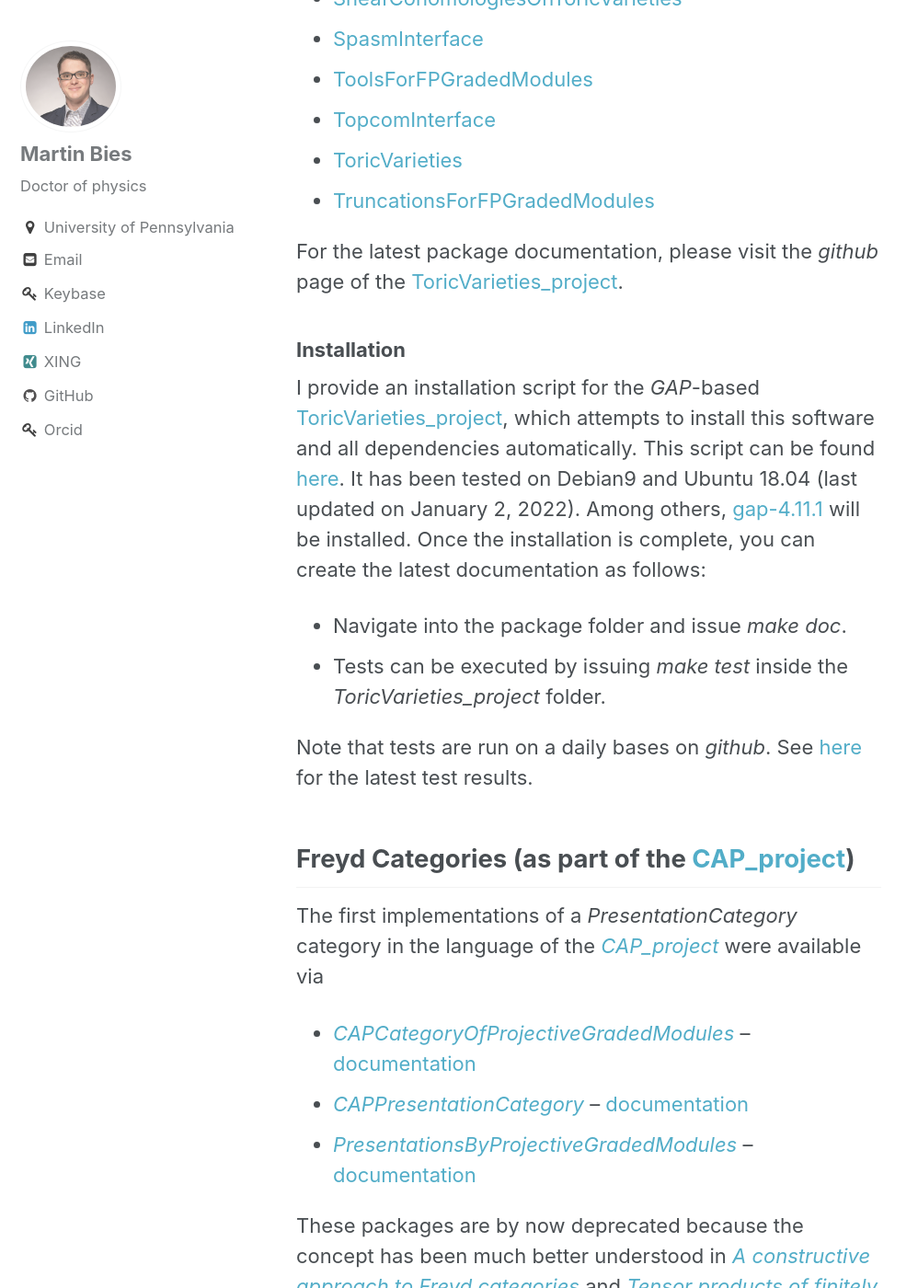
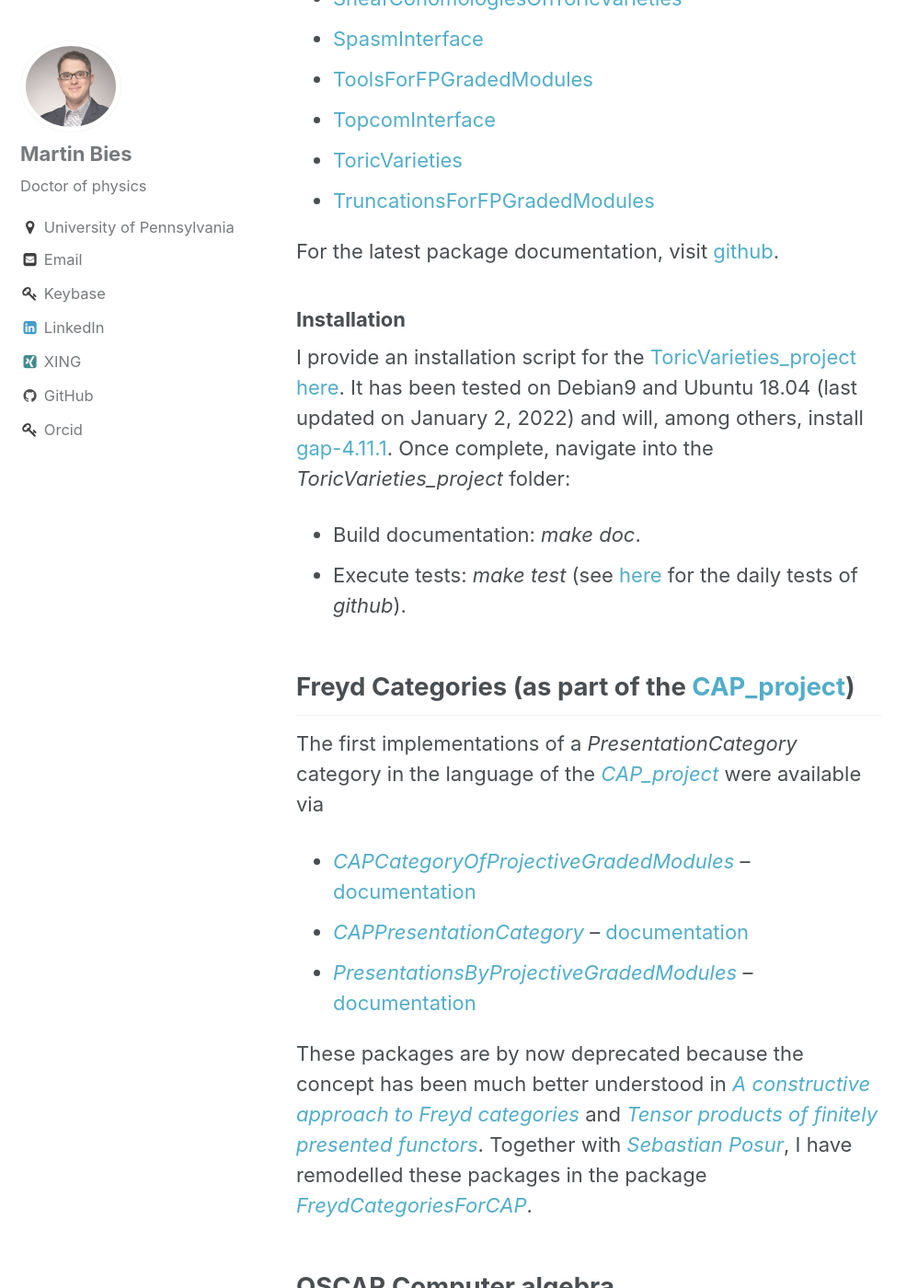
Before and after one commit to MartinBies/MartinBies.github.io, a Jekyll site: the page built from _pages/software.md, in a window 1280 px wide and 1400 px high, scrolled down 4400 px. Shown: the whole window at 92% size, without its empty margins (0-998 px from the left). Built offline with Jekyll 4.4.1, drawn with Linux system fonts in a browser that asks for light colours.

Commit message:
Further improvements of the software_page

```diff
--- a/_pages/software.md
+++ b/_pages/software.md
@@ -91,20 +91,16 @@ A visualisation of the dependencies among my packages can be found [here](/Softw
 * [ToricVarieties](/ToricVarieties.pdf)
 * [TruncationsForFPGradedModules](/TruncationsForFPGradedModules.pdf)
 
-For the latest package documentation, please visit the *github* page of the [ToricVarieties_project](https://github.com/homalg-project/ToricVarieties_project).
+For the latest package documentation, visit [github](https://github.com/homalg-project/ToricVarieties_project).
 
 
 
 ### Installation
 
-I provide an installation script for the *GAP*-based [ToricVarieties_project](https://github.com/homalg-project/ToricVarieties_project), which attempts to install this software and all dependencies automatically. This script can be found [here](/Install.sh). It has been tested on Debian9 and Ubuntu 18.04 (last updated on January 2, 2022). Among others, [gap-4.11.1](https://www.gap-system.org/Releases/4.11.1.html) will be installed. Once the installation is complete, you can create the latest documentation as follows:
+I provide an installation script for the [ToricVarieties_project](https://github.com/homalg-project/ToricVarieties_project) [here](/Install.sh). It has been tested on Debian9 and Ubuntu 18.04 (last updated on January 2, 2022) and will, among others, install [gap-4.11.1](https://www.gap-system.org/Releases/4.11.1.html). Once complete, navigate into the *ToricVarieties_project* folder:
 
-* Navigate into the package folder and issue *make doc*.
-* Tests can be executed by issuing *make test* inside the *ToricVarieties_project* folder.
-
-Note that tests are run on a daily bases on *github*. See [here](https://github.com/homalg-project/ToricVarieties_project/actions/workflows/test.yml) for the latest test results.
-
-
+* Build documentation: *make doc*.
+* Execute tests: *make test* (see [here](https://github.com/homalg-project/ToricVarieties_project/actions/workflows/test.yml) for the daily tests of *github*).
 
 
 ## Freyd Categories (as part of the [CAP_project](https://github.com/homalg-project/CAP_project))
```
